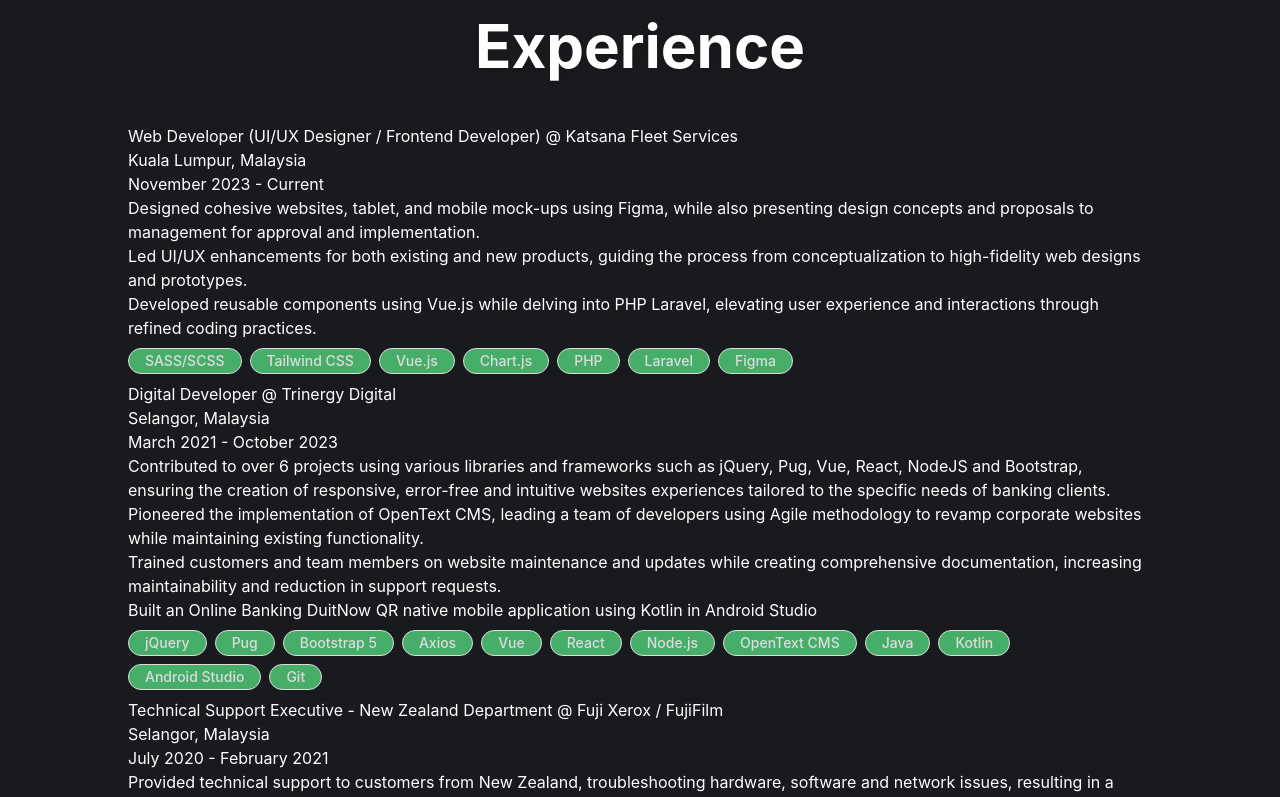
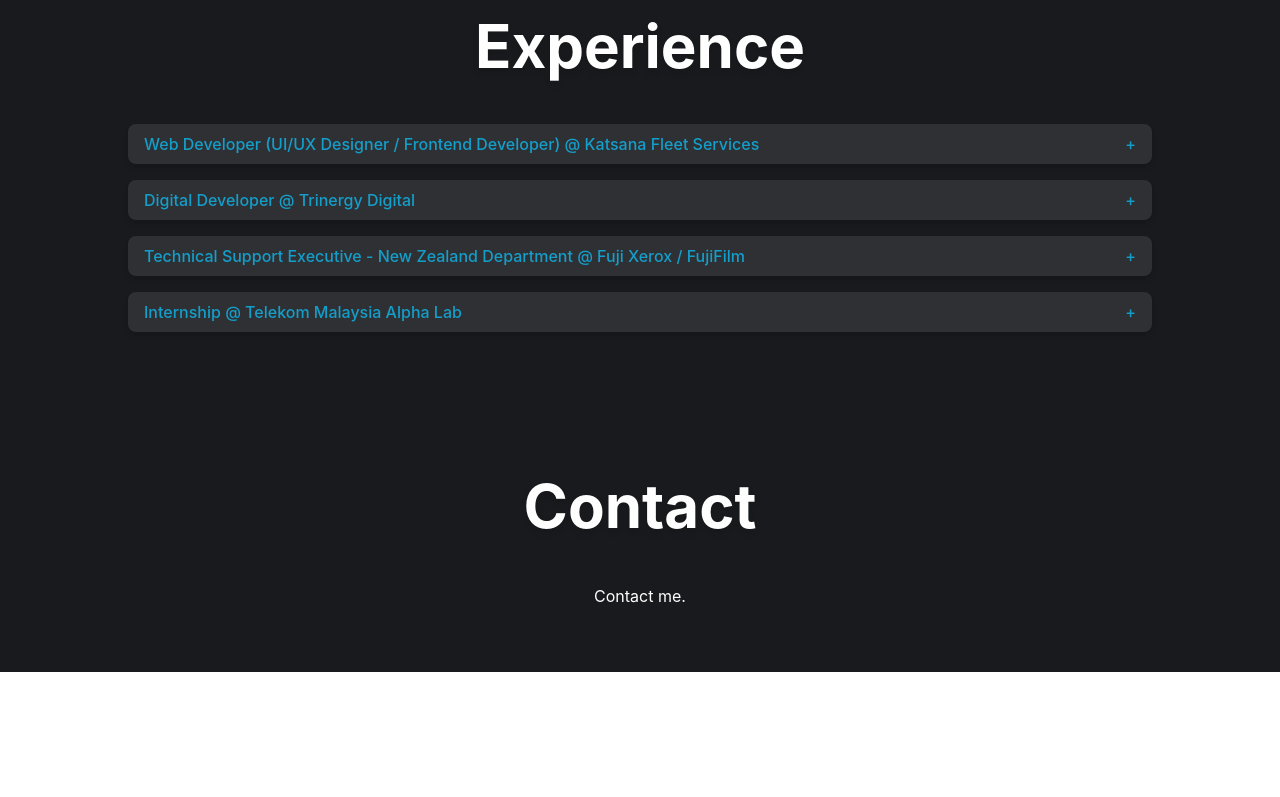
Before and after one commit to FattahSalleh/fattahsalleh.github.io, a React (Create React App) app in the folder fattah-portfolio/: page / in a window 1280 px wide. Shown: the part 2500-3297 px from the top of the page. After the commit the page ends 3172 px from the top, so only its background shows below. Built offline with nearby package versions, Linux system fonts and the light colour scheme.

Commit message:
feat: add dropdown function to ExperienceList

```diff
--- a/fattah-portfolio/src/components/App/App.tsx
+++ b/fattah-portfolio/src/components/App/App.tsx
@@ -9,8 +9,15 @@ import ProjectItem from "../ProjectItem/ProjectItem";
 import { projects } from "../../data/projectDetails";
 import ExperienceList from "../ExperienceList/ExperienceList";
 import { experience } from "../../data/experienceDetails";
+import { useState } from "react";
 
 function App() {
+	const [openIndex, setOpenIndex] = useState<number | null>(null);
+
+	const toggleAccordion = (index: number) => {
+		setOpenIndex(openIndex === index ? null : index);
+	};
+
 	return (
 		<div className="App">
 			<AnimatedCursor
@@ -89,6 +96,8 @@ function App() {
 							<ExperienceList
 								key={index}
 								experience={experience}
+								isOpen={openIndex === index}
+								toggleAccordion={() => toggleAccordion(index)}
 							/>
 						))}
 					</div>
--- a/fattah-portfolio/src/components/ExperienceList/ExperienceList.tsx
+++ b/fattah-portfolio/src/components/ExperienceList/ExperienceList.tsx
@@ -1,40 +1,57 @@
 import { useState } from "react";
 import { Experience } from "../../common/types";
 
-function ExperienceList({ experience }: { experience: Experience }) {
-	const [isHovered, setIsHovered] = useState(false);
-
+function ExperienceList({
+	experience,
+	isOpen,
+	toggleAccordion,
+}: {
+	experience: Experience;
+	isOpen: boolean;
+	toggleAccordion: () => void;
+}) {
 	return (
+		<div className="w-full bg-darkGrayBg text-blueLine rounded-lg shadow-md mb-4 ">
 			<div
-			onMouseEnter={() => setIsHovered(true)}
-			onMouseLeave={() => setIsHovered(false)}
+				className={`px-4 py-2 cursor-pointer text-white flex justify-between items-center font-medium hover:bg-gray-700 hover:text-gray-200 rounded-lg ${
+					isOpen ? "bg-greenLine text-white" : ""
+				}transition-all duration-500`}
+				onClick={toggleAccordion}
 			>
 				<div>
 					{experience.position} @ {experience.company}
 				</div>
-			<div>{experience.location}</div>
-			<div>{experience.timeRange}</div>
-			<div>
-				<ul>
+				<div className="text-base">{isOpen ? "-" : "+"}</div>
+			</div>
+			{isOpen && (
+				<div className="px-4 py-4 bg-lightBg rounded-lg transition-all duration-500 mt-2">
+					<div className="text-gray-600 mb-2">
+						{experience.location}
+					</div>
+					<div className="text-gray-600 mb-2">
+						{experience.timeRange}
+					</div>
+					<ul className="list-disc pl-4 mb-4">
 						{experience.responsibility.map((resp, index) => (
-						<li key={index}>{resp}</li>
+							<li key={index} className="text-gray-600">
+								{resp}
+							</li>
 						))}
 					</ul>
-			</div>
-			<div className="font-medium my-1">
+					<div className="font-medium">
 						<ul className="flex flex-wrap flex-row">
 							{experience.techStack.map((exp, index) => (
 								<li
 									key={index}
-							className={`text-sm bg-secondary mr-2 my-1 px-4 py-0.5 border rounded-2xl transition-all duration-300 ${
-								isHovered ? "opacity-100" : "opacity-85 "
-							}`}
+									className={`text-sm bg-greenLine text-white mr-2 my-1 px-4 py-0.5 rounded-2xl transition-all duration-300`}
 								>
 									{exp}
 								</li>
 							))}
 						</ul>
-			</div>{" "}
+					</div>
+				</div>
+			)}
 		</div>
 	);
 }
```
Lines whose indentation alone changed are shown as unchanged.
